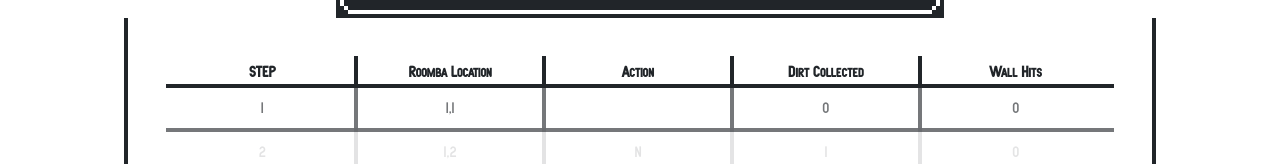
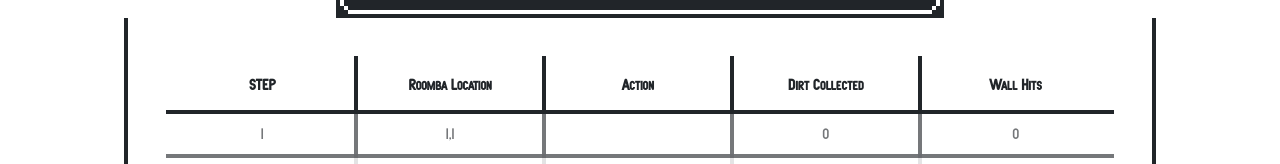
Before and after one commit to lightsage88/roombaChallenge, a React (Create React App) app: page / in a window 1280 px wide. Shown: the part 482-646 px from the top of the page. Built offline with nearby package versions, Linux system fonts and the light colour scheme.

Commit message:
padding value

```diff
--- a/src/App.css
+++ b/src/App.css
@@ -53,9 +53,11 @@
 }
 
 .generalSquare {
-  width: 5vw;
-  height: 5vw;
+  width: 6vw;
+  height: 6vw;
 }
+
+
 
 .generalRoombaSquare {
 	opacity: 1;
@@ -154,6 +156,12 @@
   }
 }
 
+@media only screen and (min-width: 425px) {
+  #statTable th {
+    padding: 1vw !important;
+  }
+}
+
 @media only screen and (min-width: 768px) {
   #statTable {
     width: 80%;
```
